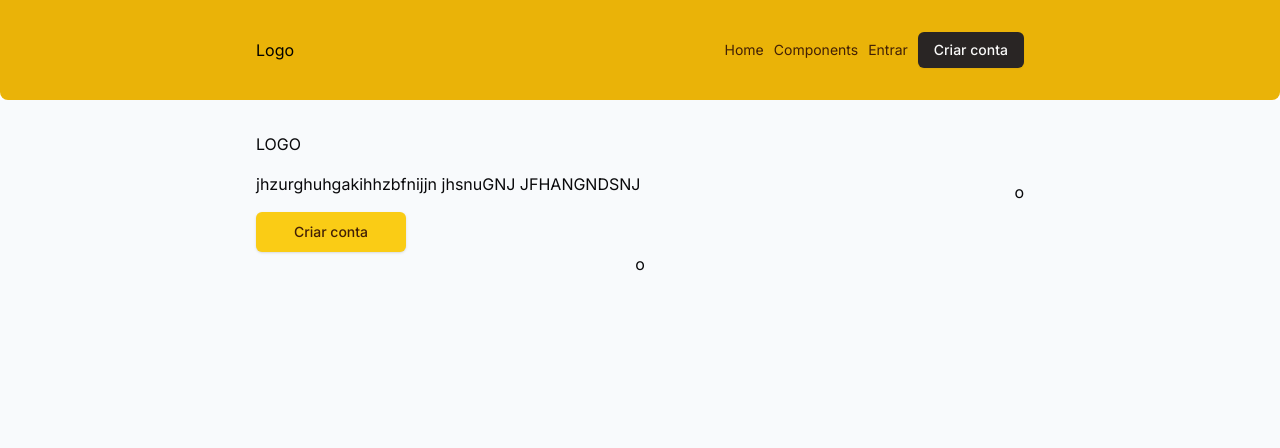
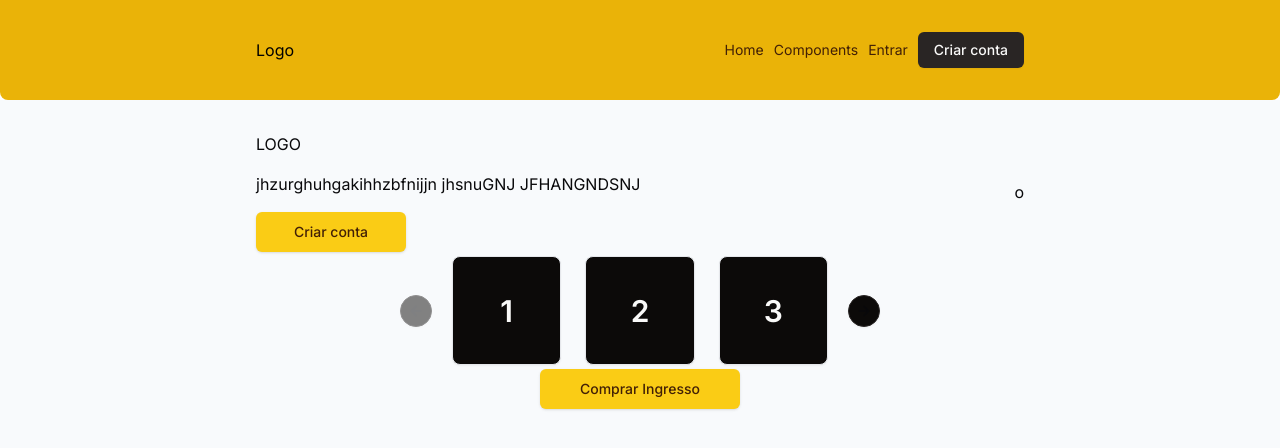
Before and after one commit to JCDEV227/ticket, a Next.js app: page / in a window 1280 px wide. Shown: the top 448 px of the page. Built offline with nearby package versions, Linux system fonts and the light colour scheme.

Commit message:
erro in setup

```diff
--- a/package.json
+++ b/package.json
@@ -16,6 +16,7 @@
     "@radix-ui/react-slot": "^1.1.0",
     "class-variance-authority": "^0.7.0",
     "clsx": "^2.1.1",
+    "embla-carousel-react": "^8.1.6",
     "lucide-react": "^0.400.0",
     "next": "14.2.4",
     "react": "^18",
--- /dev/null
+++ b/src/components/CarrosselEvent/page.tsx
@@ -0,0 +1,36 @@
+"use client"
+import { Card, CardContent } from "@/components/ui/card"
+import {
+  Carousel,
+  CarouselContent,
+  CarouselItem,
+  CarouselNext,
+  CarouselPrevious,
+} from "@/components/ui/carousel"
+
+export function CarrosselEvent() {
+    return (
+        <Carousel
+      opts={{
+        align: "start",
+      }}
+      className="w-full max-w-sm"
+    >
+      <CarouselContent>
+        {Array.from({ length: 5 }).map((_, index) => (
+          <CarouselItem key={index} className="md:basis-1/2 lg:basis-1/3">
+            <div className="p-1">
+              <Card>
+                <CardContent className="flex aspect-square items-center justify-center p-6">
+                  <span className="text-3xl font-semibold">{index + 1}</span>
+                </CardContent>
+              </Card>
+            </div>
+          </CarouselItem>
+        ))}
+      </CarouselContent>
+      <CarouselPrevious />
+      <CarouselNext />
+    </Carousel>
+    )
+}
--- a/src/components/mainHome/page.tsx
+++ b/src/components/mainHome/page.tsx
@@ -1,4 +1,5 @@
 import { Button } from "@/components/ui/button"
+import { CarrosselEvent } from "../CarrosselEvent/page"
 
 export function MainHome(){
     return (
@@ -12,7 +13,10 @@
                 <div>o</div>
             </div>
             <div className="flex justify-center items-center">
-                o
+                <CarrosselEvent />
+            </div>
+            <div className="flex justify-center items-center">
+                <Button className="lg:w-[200px] lg:h-10 lg:flex-none">Comprar Ingresso</Button>
             </div>
         </main>
     )
--- a/src/components/menuHome/page.tsx
+++ b/src/components/menuHome/page.tsx
@@ -19,7 +19,7 @@
   return (
     <DropdownMenu>
       <DropdownMenuTrigger asChild>
-        <div variant="secondary" className="flex justify-center items-center lg:hidden">
+        <div className="flex justify-center items-center lg:hidden">
           <DotsThreeOutlineVertical size={32} />
         </div>
       </DropdownMenuTrigger>
--- /dev/null
+++ b/src/components/ui/card.tsx
@@ -0,0 +1,79 @@
+import * as React from "react"
+
+import { cn } from "@/lib/utils"
+
+const Card = React.forwardRef<
+  HTMLDivElement,
+  React.HTMLAttributes<HTMLDivElement>
+>(({ className, ...props }, ref) => (
+  <div
+    ref={ref}
+    className={cn(
+      "rounded-lg border bg-card text-card-foreground shadow-sm",
+      className
+    )}
+    {...props}
+  />
+))
+Card.displayName = "Card"
+
+const CardHeader = React.forwardRef<
+  HTMLDivElement,
+  React.HTMLAttributes<HTMLDivElement>
+>(({ className, ...props }, ref) => (
+  <div
+    ref={ref}
+    className={cn("flex flex-col space-y-1.5 p-6", className)}
+    {...props}
+  />
+))
+CardHeader.displayName = "CardHeader"
+
+const CardTitle = React.forwardRef<
+  HTMLParagraphElement,
+  React.HTMLAttributes<HTMLHeadingElement>
+>(({ className, ...props }, ref) => (
+  <h3
+    ref={ref}
+    className={cn(
+      "text-2xl font-semibold leading-none tracking-tight",
+      className
+    )}
+    {...props}
+  />
+))
+CardTitle.displayName = "CardTitle"
+
+const CardDescription = React.forwardRef<
+  HTMLParagraphElement,
+  React.HTMLAttributes<HTMLParagraphElement>
+>(({ className, ...props }, ref) => (
+  <p
+    ref={ref}
+    className={cn("text-sm text-muted-foreground", className)}
+    {...props}
+  />
+))
+CardDescription.displayName = "CardDescription"
+
+const CardContent = React.forwardRef<
+  HTMLDivElement,
+  React.HTMLAttributes<HTMLDivElement>
+>(({ className, ...props }, ref) => (
+  <div ref={ref} className={cn("p-6 pt-0", className)} {...props} />
+))
+CardContent.displayName = "CardContent"
+
+const CardFooter = React.forwardRef<
+  HTMLDivElement,
+  React.HTMLAttributes<HTMLDivElement>
+>(({ className, ...props }, ref) => (
+  <div
+    ref={ref}
+    className={cn("flex items-center p-6 pt-0", className)}
+    {...props}
+  />
+))
+CardFooter.displayName = "CardFooter"
+
+export { Card, CardHeader, CardFooter, CardTitle, CardDescription, CardContent }
--- /dev/null
+++ b/src/components/ui/carousel.tsx
@@ -0,0 +1,262 @@
+"use client"
+
+import * as React from "react"
+import useEmblaCarousel, {
+  type UseEmblaCarouselType,
+} from "embla-carousel-react"
+import { ArrowLeft, ArrowRight } from "lucide-react"
+
+import { cn } from "@/lib/utils"
+import { Button } from "@/components/ui/button"
+
+type CarouselApi = UseEmblaCarouselType[1]
+type UseCarouselParameters = Parameters<typeof useEmblaCarousel>
+type CarouselOptions = UseCarouselParameters[0]
+type CarouselPlugin = UseCarouselParameters[1]
+
+type CarouselProps = {
+  opts?: CarouselOptions
+  plugins?: CarouselPlugin
+  orientation?: "horizontal" | "vertical"
+  setApi?: (api: CarouselApi) => void
+}
+
+type CarouselContextProps = {
+  carouselRef: ReturnType<typeof useEmblaCarousel>[0]
+  api: ReturnType<typeof useEmblaCarousel>[1]
+  scrollPrev: () => void
+  scrollNext: () => void
+  canScrollPrev: boolean
+  canScrollNext: boolean
+} & CarouselProps
+
+const CarouselContext = React.createContext<CarouselContextProps | null>(null)
+
+function useCarousel() {
+  const context = React.useContext(CarouselContext)
+
+  if (!context) {
+    throw new Error("useCarousel must be used within a <Carousel />")
+  }
+
+  return context
+}
+
+const Carousel = React.forwardRef<
+  HTMLDivElement,
+  React.HTMLAttributes<HTMLDivElement> & CarouselProps
+>(
+  (
+    {
+      orientation = "horizontal",
+      opts,
+      setApi,
+      plugins,
+      className,
+      children,
+      ...props
+    },
+    ref
+  ) => {
+    const [carouselRef, api] = useEmblaCarousel(
+      {
+        ...opts,
+        axis: orientation === "horizontal" ? "x" : "y",
+      },
+      plugins
+    )
+    const [canScrollPrev, setCanScrollPrev] = React.useState(false)
+    const [canScrollNext, setCanScrollNext] = React.useState(false)
+
+    const onSelect = React.useCallback((api: CarouselApi) => {
+      if (!api) {
+        return
+      }
+
+      setCanScrollPrev(api.canScrollPrev())
+      setCanScrollNext(api.canScrollNext())
+    }, [])
+
+    const scrollPrev = React.useCallback(() => {
+      api?.scrollPrev()
+    }, [api])
+
+    const scrollNext = React.useCallback(() => {
+      api?.scrollNext()
+    }, [api])
+
+    const handleKeyDown = React.useCallback(
+      (event: React.KeyboardEvent<HTMLDivElement>) => {
+        if (event.key === "ArrowLeft") {
+          event.preventDefault()
+          scrollPrev()
+        } else if (event.key === "ArrowRight") {
+          event.preventDefault()
+          scrollNext()
+        }
+      },
+      [scrollPrev, scrollNext]
+    )
+
+    React.useEffect(() => {
+      if (!api || !setApi) {
+        return
+      }
+
+      setApi(api)
+    }, [api, setApi])
+
+    React.useEffect(() => {
+      if (!api) {
+        return
+      }
+
+      onSelect(api)
+      api.on("reInit", onSelect)
+      api.on("select", onSelect)
+
+      return () => {
+        api?.off("select", onSelect)
+      }
+    }, [api, onSelect])
+
+    return (
+      <CarouselContext.Provider
+        value={{
+          carouselRef,
+          api: api,
+          opts,
+          orientation:
+            orientation || (opts?.axis === "y" ? "vertical" : "horizontal"),
+          scrollPrev,
+          scrollNext,
+          canScrollPrev,
+          canScrollNext,
+        }}
+      >
+        <div
+          ref={ref}
+          onKeyDownCapture={handleKeyDown}
+          className={cn("relative", className)}
+          role="region"
+          aria-roledescription="carousel"
+          {...props}
+        >
+          {children}
+        </div>
+      </CarouselContext.Provider>
+    )
+  }
+)
+Carousel.displayName = "Carousel"
+
+const CarouselContent = React.forwardRef<
+  HTMLDivElement,
+  React.HTMLAttributes<HTMLDivElement>
+>(({ className, ...props }, ref) => {
+  const { carouselRef, orientation } = useCarousel()
+
+  return (
+    <div ref={carouselRef} className="overflow-hidden">
+      <div
+        ref={ref}
+        className={cn(
+          "flex",
+          orientation === "horizontal" ? "-ml-4" : "-mt-4 flex-col",
+          className
+        )}
+        {...props}
+      />
+    </div>
+  )
+})
+CarouselContent.displayName = "CarouselContent"
+
+const CarouselItem = React.forwardRef<
+  HTMLDivElement,
+  React.HTMLAttributes<HTMLDivElement>
+>(({ className, ...props }, ref) => {
+  const { orientation } = useCarousel()
+
+  return (
+    <div
+      ref={ref}
+      role="group"
+      aria-roledescription="slide"
+      className={cn(
+        "min-w-0 shrink-0 grow-0 basis-full",
+        orientation === "horizontal" ? "pl-4" : "pt-4",
+        className
+      )}
+      {...props}
+    />
+  )
+})
+CarouselItem.displayName = "CarouselItem"
+
+const CarouselPrevious = React.forwardRef<
+  HTMLButtonElement,
+  React.ComponentProps<typeof Button>
+>(({ className, variant = "outline", size = "icon", ...props }, ref) => {
+  const { orientation, scrollPrev, canScrollPrev } = useCarousel()
+
+  return (
+    <Button
+      ref={ref}
+      variant={variant}
+      size={size}
+      className={cn(
+        "absolute  h-8 w-8 rounded-full",
+        orientation === "horizontal"
+          ? "-left-12 top-1/2 -translate-y-1/2"
+          : "-top-12 left-1/2 -translate-x-1/2 rotate-90",
+        className
+      )}
+      disabled={!canScrollPrev}
+      onClick={scrollPrev}
+      {...props}
+    >
+      <ArrowLeft className="h-4 w-4" />
+      <span className="sr-only">Previous slide</span>
+    </Button>
+  )
+})
+CarouselPrevious.displayName = "CarouselPrevious"
+
+const CarouselNext = React.forwardRef<
+  HTMLButtonElement,
+  React.ComponentProps<typeof Button>
+>(({ className, variant = "outline", size = "icon", ...props }, ref) => {
+  const { orientation, scrollNext, canScrollNext } = useCarousel()
+
+  return (
+    <Button
+      ref={ref}
+      variant={variant}
+      size={size}
+      className={cn(
+        "absolute h-8 w-8 rounded-full",
+        orientation === "horizontal"
+          ? "-right-12 top-1/2 -translate-y-1/2"
+          : "-bottom-12 left-1/2 -translate-x-1/2 rotate-90",
+        className
+      )}
+      disabled={!canScrollNext}
+      onClick={scrollNext}
+      {...props}
+    >
+      <ArrowRight className="h-4 w-4" />
+      <span className="sr-only">Next slide</span>
+    </Button>
+  )
+})
+CarouselNext.displayName = "CarouselNext"
+
+export {
+  type CarouselApi,
+  Carousel,
+  CarouselContent,
+  CarouselItem,
+  CarouselPrevious,
+  CarouselNext,
+}
```
Also changed, not shown: 1 other file (tests, documents, lock files or other folders).
